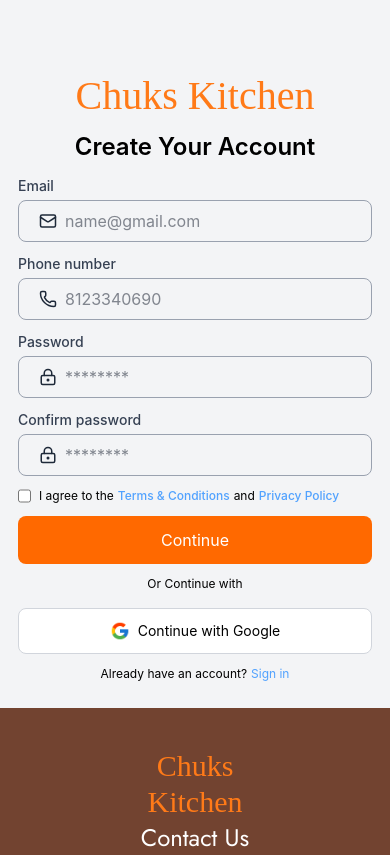
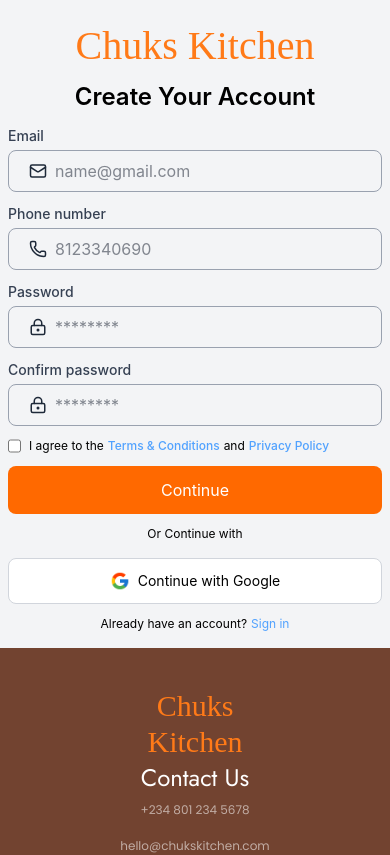
Before and after one commit to Ayo-Akinleye/chuksKitchen, a React (Vite) app: page /signup in a window 390 px wide. Shown: the top 855 px of the page. Built offline with nearby package versions, Linux system fonts and the light colour scheme; a web font is replaced by a local one.

Commit message:
AUTH CHANGES

```diff
--- a/src/Pages/Signin.jsx
+++ b/src/Pages/Signin.jsx
@@ -64,7 +64,7 @@
 
             {/* Sign in section */}
             <div className="flex flex-1 justify-center h-full items-center w-full px-2 py-4">
-                <div className="flex flex-col w-full md:w-95 p-2.5 mt-10 items-center justify-center gap-1">
+                <div className="flex flex-col w-full md:w-95 items-center justify-center gap-1">
                     <ChuksName />
                     <Form
                         title="Login Your Account"
--- a/src/Pages/Signup.jsx
+++ b/src/Pages/Signup.jsx
@@ -71,7 +71,7 @@
 
             {/* Sign up section */}
             <div className="flex flex-1 justify-center items-center h-full w-full px-2 py-4">
-                <div className="flex flex-col w-full h-full md:w-95 p-2.5 mt-10 items-center justify-center gap-1">
+                <div className="flex flex-col w-full h-full md:w-95 items-center justify-center gap-1">
                     <ChuksName />
                     <Form
                         title="Create Your Account"
```
